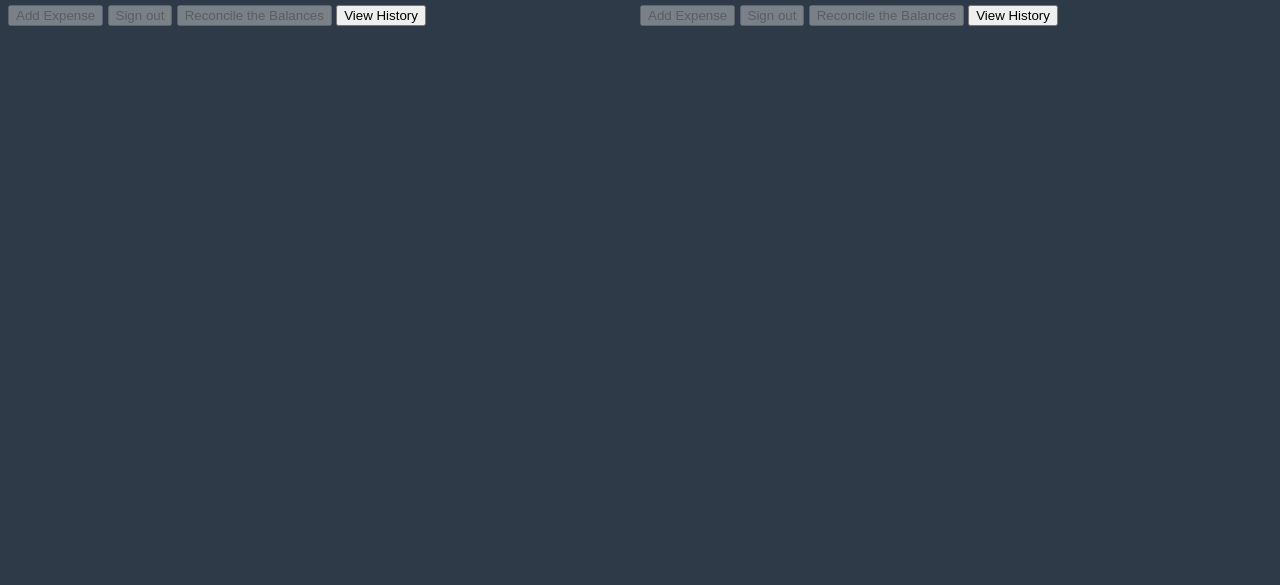
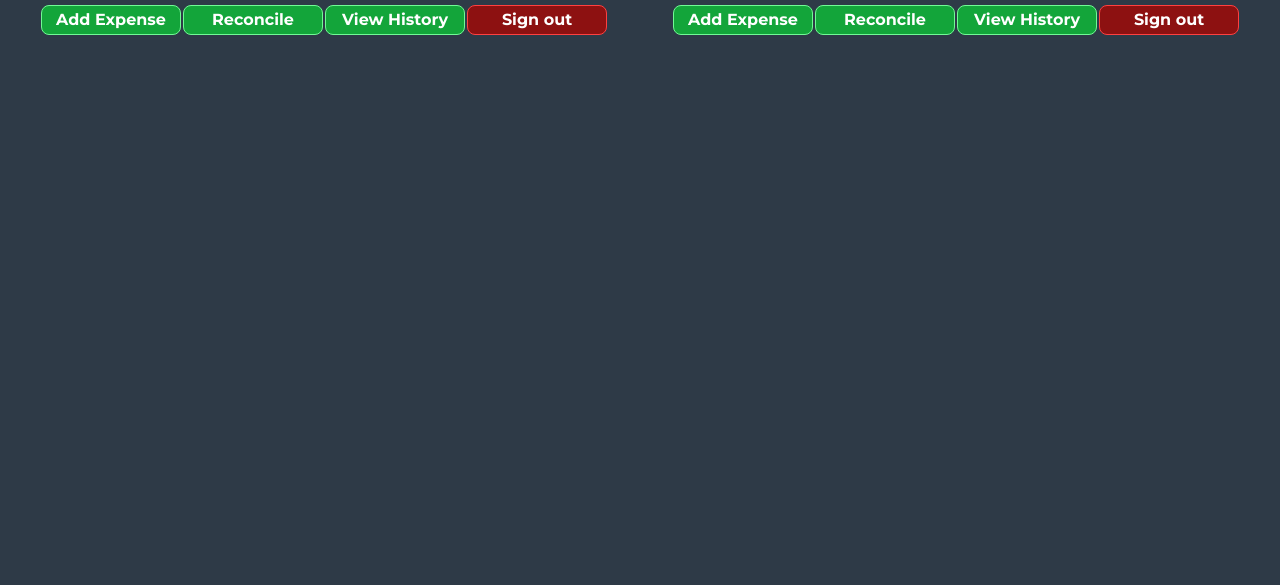
Before and after one commit to isik-dev/little-candie, a website built with webpack: page public/render.html in a window 1280 px wide. Shown: the part 215-800 px from the top of the page. Built offline with nearby package versions, Linux system fonts and the light colour scheme; no server answers; a web font is replaced by a local one.

Commit message:
render page buttons complete

```diff
--- a/public/render.css
+++ b/public/render.css
@@ -55,11 +55,14 @@ main {
   display: grid;
   grid-template-columns: 1;
   grid-template-rows: 2;
+  grid-template-areas:
+    "column1"
+    "column1";
   grid-gap: 0.6rem;
 }
 
 .calc__div {
-  padding: 0 3rem;
+  padding: 0 2rem;
   display: flex;
   flex-direction: row;
   justify-content: space-between;
@@ -70,3 +73,41 @@ main {
   text-decoration: underline palegreen solid;
   text-underline-offset: 4px;
 }
+
+.buttons {
+  padding: 0 2rem;
+  display: flex;
+  flex-direction: row;
+  justify-content: stretch;
+}
+
+.buttons button {
+  flex: 1;
+  background-color: #13a53a;
+  color: white;
+  font: inherit;
+  border: 1.5px solid #71fa95;
+  margin: 0 1px;
+  padding: 0.3rem;
+  border-radius: 8px;
+  font-weight: bold;
+  cursor: pointer;
+}
+
+.buttons button:hover,
+.buttons button:active {
+  background-color: white;
+  color: #0e4f1f;
+}
+
+.buttons button[class="out"] {
+  border: 1.5px solid #ff4040;
+  background-color: rgb(141, 17, 17);
+  color: white;
+}
+
+.buttons button[class="out"]:active,
+.buttons button[class="out"]:hover {
+  background-color: red;
+  color: white;
+}
--- a/public/render.html
+++ b/public/render.html
@@ -21,10 +21,12 @@
               <label class="calc__div-amount" id="differenceD">₩</label>
             </div>
           </div>
-          <button id="renderaddD">Add Expense</button>
-          <button id="renderoutD">Sign out</button>
-          <button id="resetD">Reconcile the Balances</button>
-          <button id="history">View History</button>
+          <div class="buttons">
+            <button id="renderaddD">Add Expense</button>
+            <button id="resetD">Reconcile</button>
+            <button id="history">View History</button>
+            <button class="out" id="renderoutD">Sign out</button>
+          </div>
           <div id="expenses"></div>
         </div>
         <div class="column">
@@ -39,10 +41,12 @@
               <label class="calc__div-amount" id="differenceJ">₩</label>
             </div>
           </div>
-          <button id="renderaddJ">Add Expense</button>
-          <button id="renderoutJ">Sign out</button>
-          <button id="resetJ">Reconcile the Balances</button>
-          <button id="history">View History</button>
+          <div class="buttons">
+            <button id="renderaddJ">Add Expense</button>
+            <button id="resetJ">Reconcile</button>
+            <button id="history">View History</button>
+            <button class="out" id="renderoutJ">Sign out</button>
+          </div>
           <div id="expensesJ"></div>
         </div>
       </div>
```
